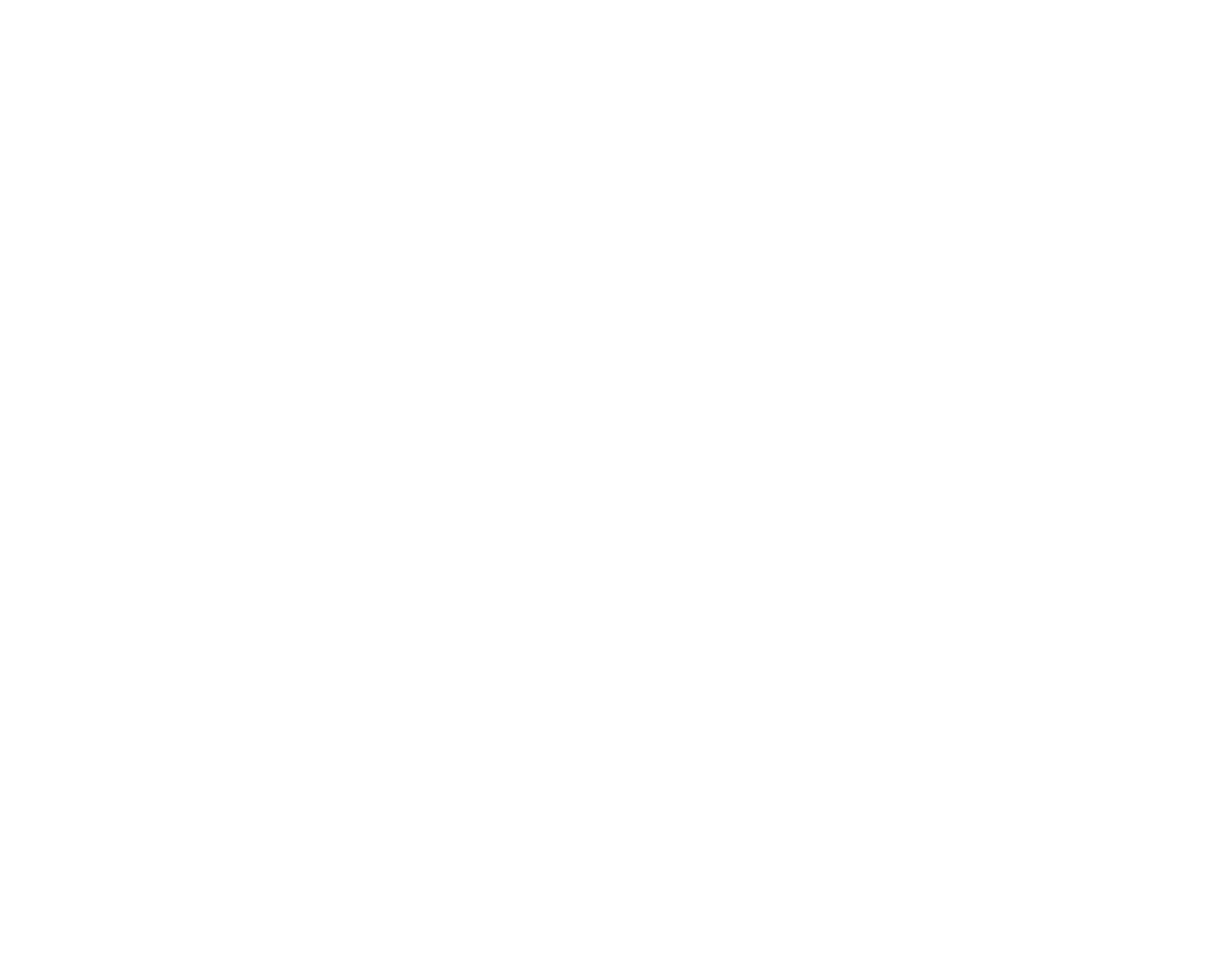
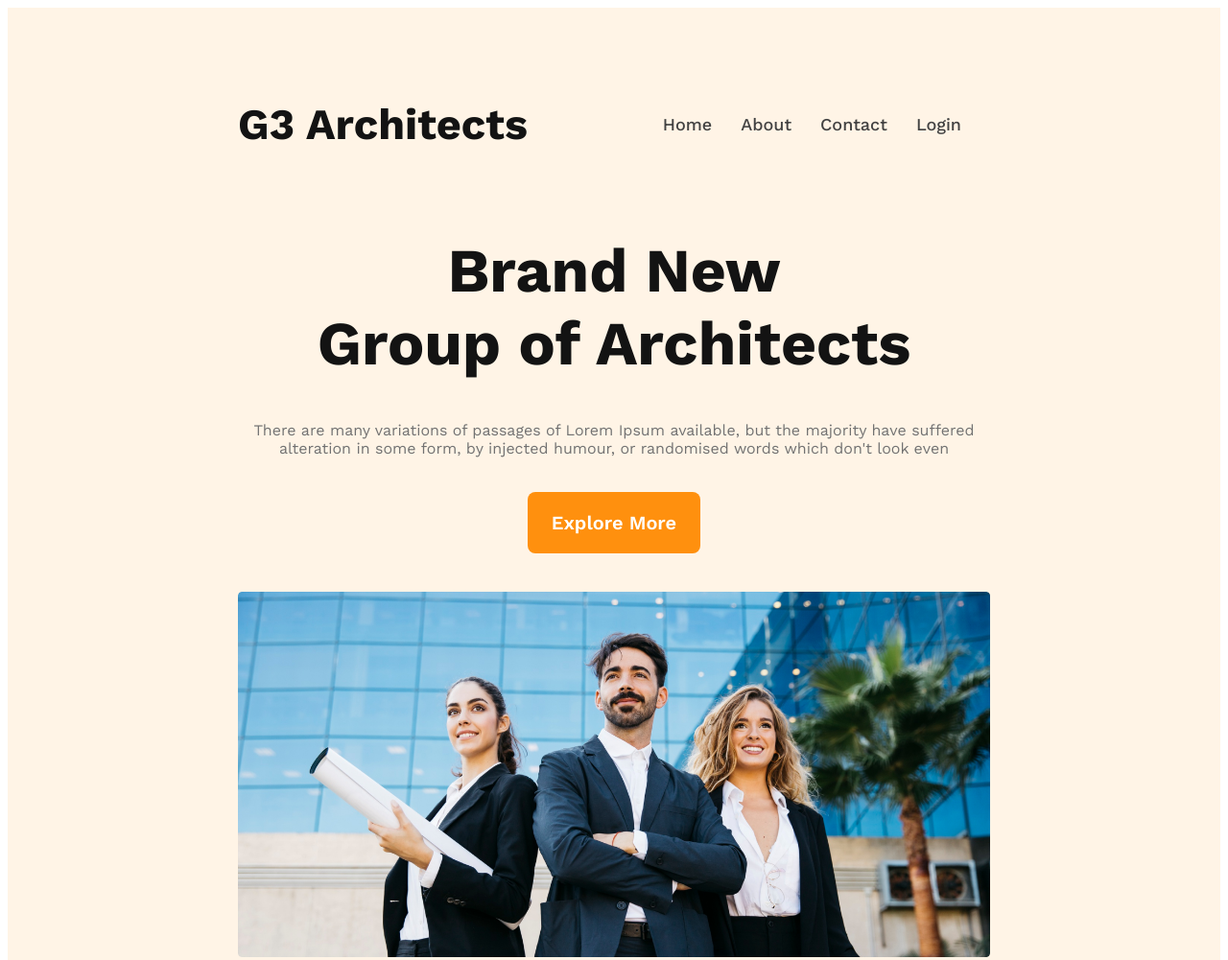
Before and after one commit to Priyo0011/architect-resource, a plain HTML site: page index.html in a window 1280 px wide. Shown: the top 1001 px of the page at 96% size. Before the commit the page ends 800 px from the top, so only its background shows below. Drawn offline with nearby package versions, Linux system fonts and the light colour scheme.

Commit message:
finished the header section

```diff
--- a/index.html
+++ b/index.html
@@ -7,6 +7,30 @@
     <link rel="stylesheet" href="styles/architect.css">
 </head>
 <body>
+    <header>
+        <nav>
+            <h3 class="nav-title">G3 Architects</h3>
+            <ul>
+                <li><a href="">Home</a></li>
+                <li><a href="">About</a></li>
+                <li><a href="">Contact</a></li>
+                <li><a href="">Login</a></li>
+            </ul>
+        </nav>
+        <div class="banner">
+            <div class="banner-content">
+                <h1 class="banner-title">Brand New <br> Group of Architects </h1>
+                <p class="banner-description">There are many variations of passages of Lorem Ipsum available, but the majority have suffered alteration in some form, by injected humour, or randomised words which don't look even</p>
+                <button class="btn-primary">Explore More</button>
+            </div>
+            <img src="images/banner.png" alt="">
+        </div>
+    </header>
+    <main>
 
+    </main>
+    <footer>
+
+    </footer>
 </body>
 </html>
--- a/styles/architect.css
+++ b/styles/architect.css
@@ -0,0 +1,94 @@
+/* styles font */
+
+@import url('https://fonts.googleapis.com/css2?family=Work+Sans:wght@400;500;600;700;800&display=swap');
+
+/* shared styles */
+
+*{
+    font-family: 'Work Sans', sans-serif;
+}
+.btn-primary{
+    border-radius: 8px;
+    background: #FF900E;
+    padding: 20px 25px;
+    font-size: 20px;
+    color: #FFF;
+    font-weight: 600;
+    cursor: pointer;
+    border: 0;
+    margin-top: 20px;
+}
+
+/* header style */
+
+header{
+    background: rgba(255, 144, 14, 0.10);
+    padding: 50px 240px;
+}
+nav{
+    display: flex;
+    justify-content: space-between;
+    align-items: center;
+}
+.nav-title{
+    font-size: 45px;
+    font-weight: 700;
+    color: #131313;
+}
+nav > ul{
+    display: flex;
+}
+nav li{
+    list-style: none;
+    margin-right: 30px;
+    text-align: center;
+    font-size: 18px;
+    font-weight: 500;
+}
+nav li a{
+    text-decoration: none;
+    color: #424242;
+}
+/* banner styles */
+
+.banner-content{
+    max-width: 800px;
+    text-align: center;
+    margin: 0 auto;
+}
+.banner-title{
+    color:#131313;
+    font-size: 64px;
+    font-weight: 700;
+}
+.banner-description{
+    color:#727272;
+}
+.banner img{
+    margin-top: 40px;
+    width: 100%;
+}
+
+/* responsive styles */
+
+/* mobile devices */
+
+@media screen and (max-width:576px) {
+    header{
+        padding: 20px;
+    }
+    nav{
+        flex-direction: column;
+    }
+}
+
+/* tablet or medium devices */
+
+@media screen and (min-width:576px) and (max-width:960px) {
+    header{
+        padding: 50px;
+    }
+    nav{
+        flex-direction: column;
+    }
+}
```
